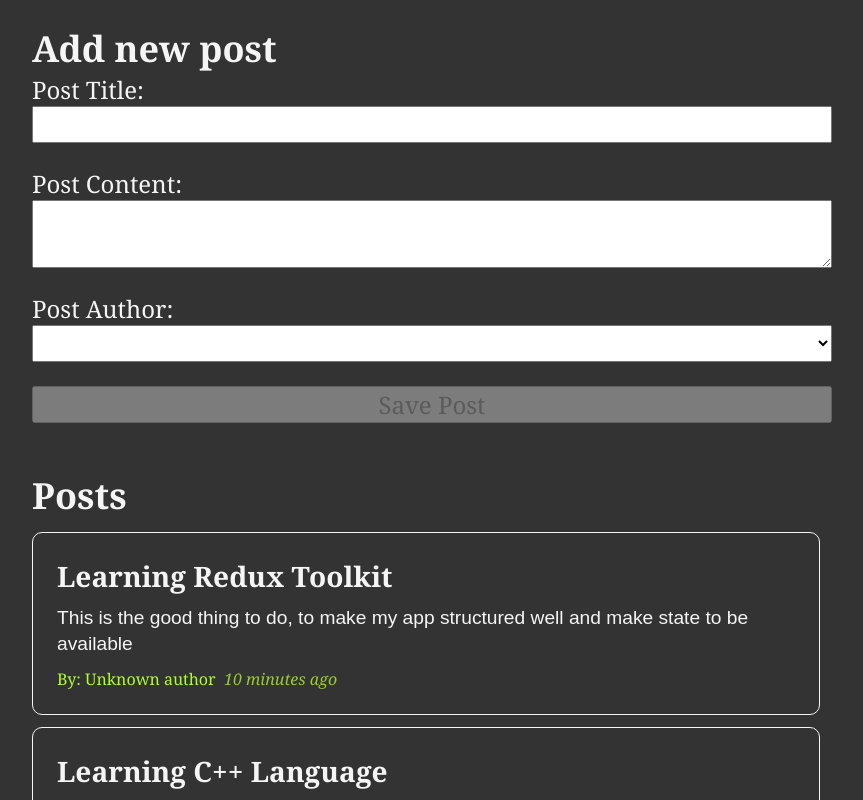
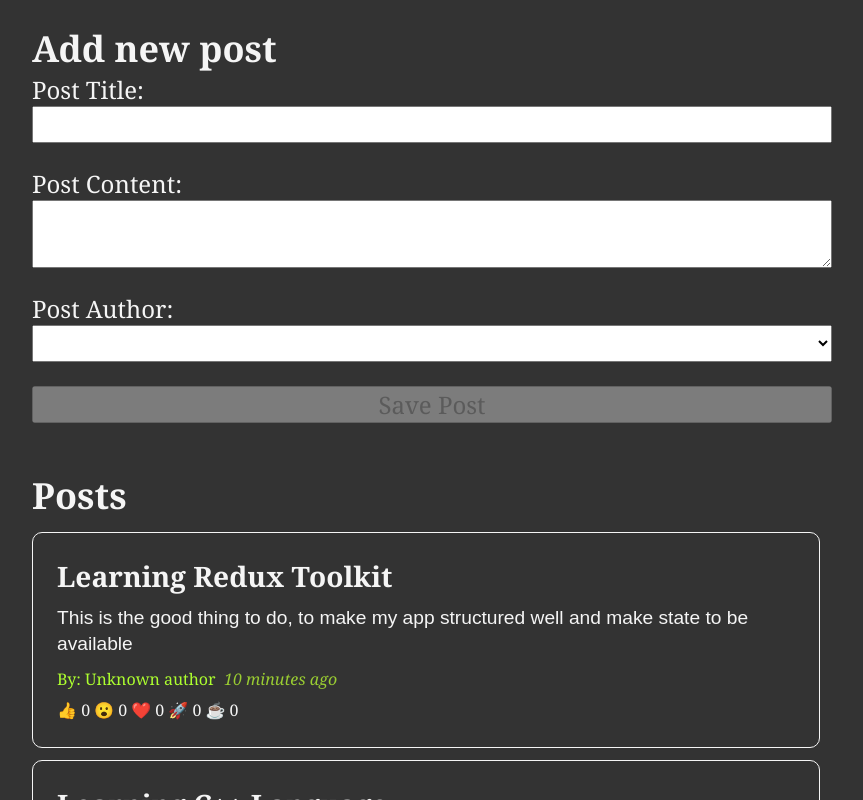
Before and after one commit to abdullahzayed812/BULETTIN_BOARD_REDUX_APP, a React (Vite) app: page / in a window 1280 px wide. Shown: the top 800 px of the page, without its empty margins (208-1071 px from the left). Built offline with nearby package versions, Linux system fonts and the light colour scheme.

Commit message:
add emoji buttons

```diff
--- /dev/null
+++ b/src/features/posts/ReactionsButtons.tsx
@@ -0,0 +1,31 @@
+import { useAppDispatch } from "../../app/hooks";
+import { Post, addReaction } from "./postsSlice";
+
+interface ReactionButtonsProps {
+  post: Post;
+}
+
+const reactionEmoji = {
+  thumbsUp: "👍",
+  wow: "😮",
+  heart: "❤️",
+  rocket: "🚀",
+  coffee: "☕",
+};
+
+export const ReactionButtons: React.FC<ReactionButtonsProps> = ({ post }) => {
+  const dispatch = useAppDispatch();
+
+  const reactionButtons = Object.entries(reactionEmoji).map(([name, emoji]) => (
+    <button
+      type="button"
+      name="reactionButton"
+      className="reactionButton"
+      onClick={() => dispatch(addReaction({ postId: post.id, reaction: name }))}
+    >
+      {emoji} {post.reactions![name]}
+    </button>
+  ));
+
+  return <div>{reactionButtons}</div>;
+};
--- a/src/features/posts/postsList.tsx
+++ b/src/features/posts/postsList.tsx
@@ -1,5 +1,6 @@
 import { useAppSelector } from "../../app/hooks";
 import { PostAuthor } from "./PostAuthor";
+import { ReactionButtons } from "./ReactionsButtons";
 import { TimeAgo } from "./TimeAgo";
 import { selectAllPosts } from "./postsSlice";
 
@@ -14,10 +15,13 @@ export const PostsList: React.FC = () => {
     <article key={post.id}>
       <h3>{post.title}</h3>
       <p>{post.content.substring(0, 100)}</p>
+
       <div className="postCredit">
         <PostAuthor userId={post.userId} />
         <TimeAgo timestamp={post.date} />
       </div>
+
+      <ReactionButtons post={post} />
     </article>
   ));
 
--- a/src/features/posts/postsSlice.ts
+++ b/src/features/posts/postsSlice.ts
@@ -2,14 +2,14 @@ import { createSlice, nanoid, PayloadAction } from "@reduxjs/toolkit";
 import { RootState } from "../../app/store";
 import { sub } from "date-fns";
 
-interface Post {
+export interface Post {
   id: string;
   title: string;
   content: string;
   userId: string;
   date: string;
   reactions?: {
-    [index: string]: number | undefined;
+    [index: string]: number;
     thumbsUp: number;
     wow: number;
     heart: number;
@@ -17,14 +17,6 @@ interface Post {
     coffee: number;
   };
 }
-
-// const reactionEmoji = {
-//   thumbsUp: "👍",
-//   wow: "😮",
-//   heart: "❤️",
-//   rocket: "🚀",
-//   coffee: "☕",
-// };
 
 export interface InitialState {
   posts: Post[];
@@ -81,15 +73,22 @@ const postsSlice = createSlice({
             content,
             userId,
             date: new Date().toISOString(),
+            reactions: {
+              thumbsUp: 0,
+              wow: 0,
+              heart: 0,
+              rocket: 0,
+              coffee: 0,
+            },
           },
         };
       },
     },
-    addAction(
+    addReaction(
       state,
       action: PayloadAction<{
         postId: string;
-        reaction: keyof Pick<Post, "reactions">;
+        reaction: keyof NonNullable<Post["reactions"]>;
       }>
     ) {
       const { postId, reaction } = action.payload;
@@ -107,7 +106,7 @@ const postsSlice = createSlice({
           };
         }
 
-        post.reactions[reaction] = (post.reactions[reaction] || 0) + 1;
+        post.reactions[reaction]++;
       }
     },
   },
@@ -115,6 +114,6 @@ const postsSlice = createSlice({
 
 export const selectAllPosts = (state: RootState) => state.posts;
 
-export const { addPost } = postsSlice.actions;
+export const { addPost, addReaction } = postsSlice.actions;
 
 export default postsSlice.reducer;
--- a/src/index.css
+++ b/src/index.css
@@ -71,4 +71,5 @@ form {
   border: none;
   color: whitesmoke;
   font-size: 1rem;
+  cursor: pointer;
 }
```
